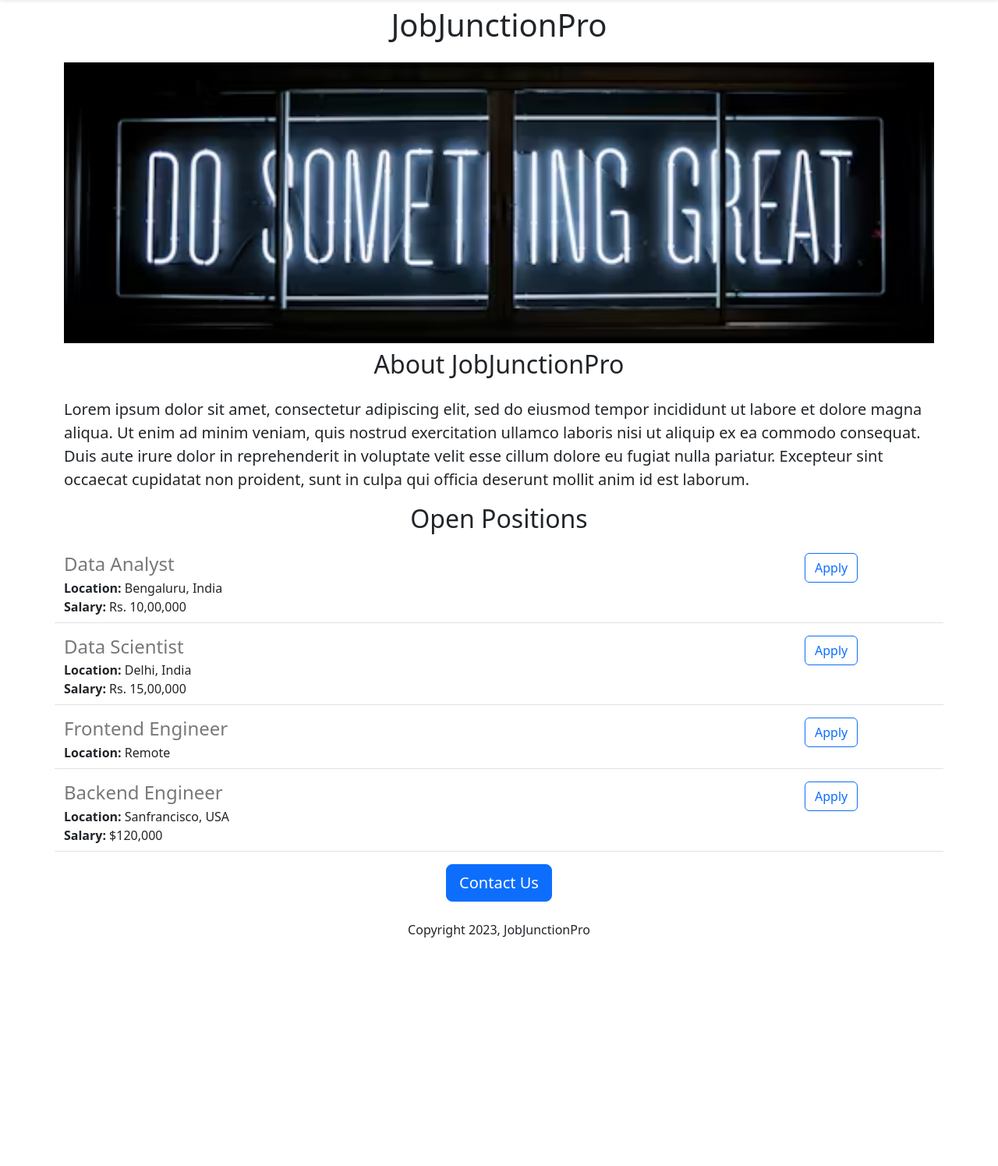
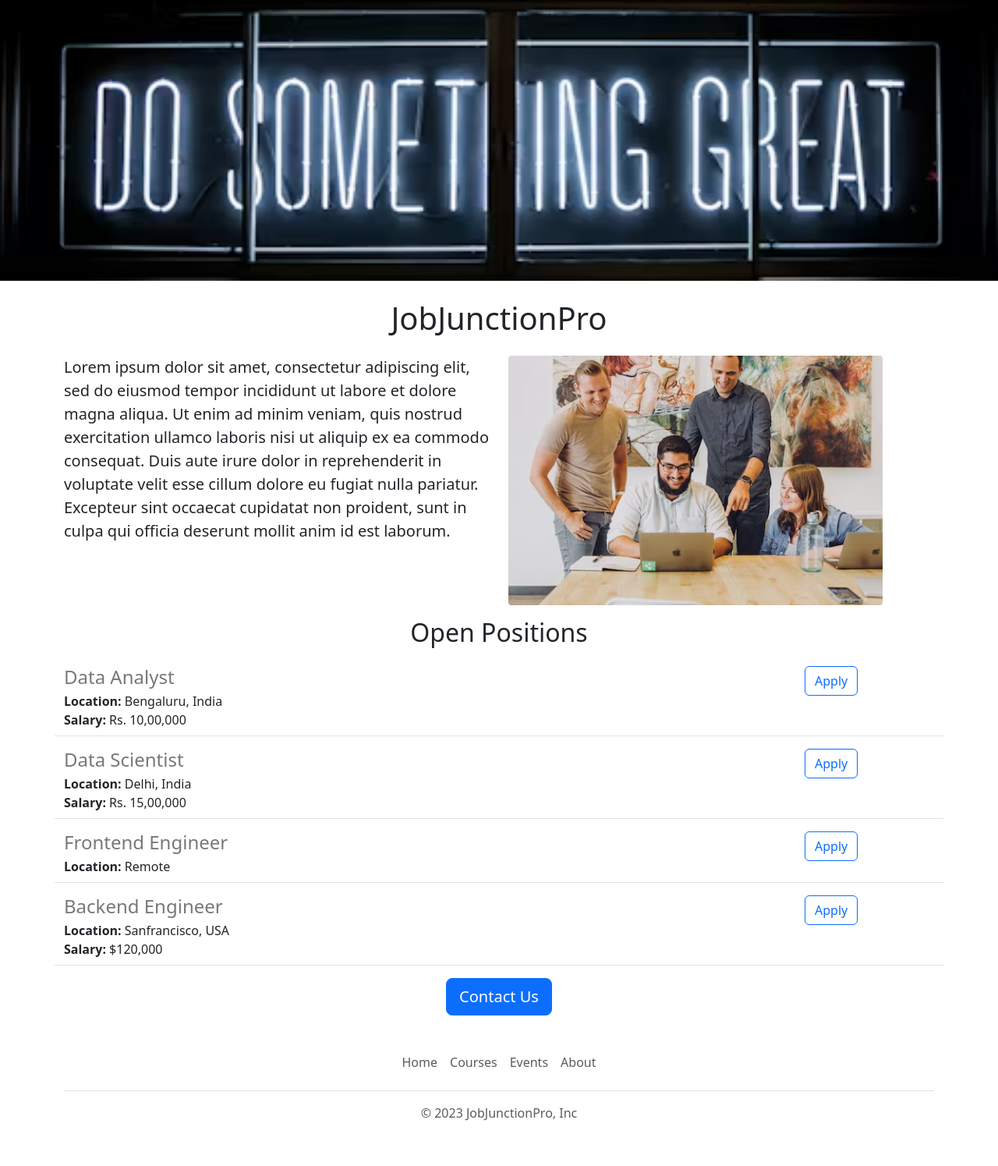
Before and after one commit to SREELAKSHMISNAIR/careers-website, a Flask app: page / in a window 1280 px wide. Shown: the part 56-1551 px from the top of the page at 78% size. Before the commit the page ends 1258 px from the top, so only its background shows below. Run offline with Flask 3, Linux system fonts and the light colour scheme.

Commit message:
functional improvements

```diff
--- /dev/null
+++ b/templates/footer.html
@@ -0,0 +1,11 @@
+<div class="container">
+  <footer class="py-3 my-4">
+    <ul class="nav justify-content-center border-bottom pb-3 mb-3">
+      <li class="nav-item"><a target="_blank" href="https://www.jovian.ai" class="nav-link px-2 text-muted">Home</a></li>
+      <li class="nav-item"><a target="_blank" href="https://jovian.ai/learn" class="nav-link px-2 text-muted">Courses</a></li>
+      <li class="nav-item"><a target="_blank" href="https://jovian.ai/events" class="nav-link px-2 text-muted">Events</a></li>
+      <li class="nav-item"><a target="_blank" href="https://jovian.ai/about" class="nav-link px-2 text-muted">About</a></li>
+    </ul>
+    <p class="text-center text-muted">&copy; 2023 JobJunctionPro, Inc</p>
+  </footer>
+</div>
--- a/templates/home.html
+++ b/templates/home.html
@@ -10,18 +10,25 @@
         height: 360px;
         width: 100%;
         object-fit: cover;
+        margin-bottom:16px;
       }
     </style>
   </head>
   <body>
     {% include 'nav.html' %}
+    <img class="img-fluid" id = "banner" src="https://careers-website.sreelakshmisnai.repl.co/static/banner.jpeg">
     <div class="container">
       <h1 class="text-center mt-2 mb-4">JobJunctionPro</h1>
-      <img class="img-fluid" id = "banner" src="https://careers-website.sreelakshmisnai.repl.co/static/banner.jpeg">
-      <h2 class="text-center mt-2 mb-4">About JobJunctionPro</h2>
+      <div class='row' style="margin-bottom:16px;">
+        <div class="col-md-6">
       <p class="lead">
         Lorem ipsum dolor sit amet, consectetur adipiscing elit, sed do eiusmod tempor incididunt ut labore et dolore magna aliqua. Ut enim ad minim veniam, quis nostrud exercitation ullamco laboris nisi ut aliquip ex ea commodo consequat. Duis aute irure dolor in reprehenderit in voluptate velit esse cillum dolore eu fugiat nulla pariatur. Excepteur sint occaecat cupidatat non proident, sunt in culpa qui officia deserunt mollit anim id est laborum.
       </p>
+        </div>
+        <div class="d-none d-md-block col-md-6">
+          <img src="/static/people.jpeg" style="height:320px; border-radius:4px;" >
+        </div>
+      </div>
       <h2 class="text-center mt-2 mb-4">
         Open Positions
       </h2>
@@ -29,11 +36,11 @@
         {% for job in jobs %}
          {% include 'jobitem.html' %}
         {% endfor %}
-      <div>
+      </div>
       <div class="text-center">
-        <button class="btn btn-primary btn-lg">Contact Us</button>
-        <p class="mt-4">Copyright 2023, JobJunctionPro </p>
+        <a href="mailto:sreelakshmisnairdevi@gmail.com?subject=Questions%20about%20Job%20Openings&body=My%20name%3A%20%3Cyour%20name%20here%3E%0D%0AMy%20questions%3A%20%3Center%20your%20questions%20here%3E" class="btn btn-primary btn-lg">Contact Us</a>
       </div>
     </div>
+    {% include 'footer.html' %}
   </body>
 </html>
--- a/templates/jobitem.html
+++ b/templates/jobitem.html
@@ -14,6 +14,6 @@
     {% endif %}
   </div>
   <div class="col-2">
-    <button type="button" class="btn btn-outline-primary">Apply</button>
+    <a href="mailto:sreelakshmisnairdevi@gmail.com?subject=Application%20for%20{{job['title']}}&body=My%20name%3A%20%3Cyour%20name%20here%3E%0D%0AMy%20resume%20link%3A%20%3Cyour%20resume%20link%3E%0D%0AMy%20linkedin%20link%3A%20%3Cyour%20linkedin%20link%3E" type="button" class="btn btn-outline-primary">Apply</a>
   </div>
 </div>
```
Also changed, not shown: static/people.jpeg (added), 1 other file.
